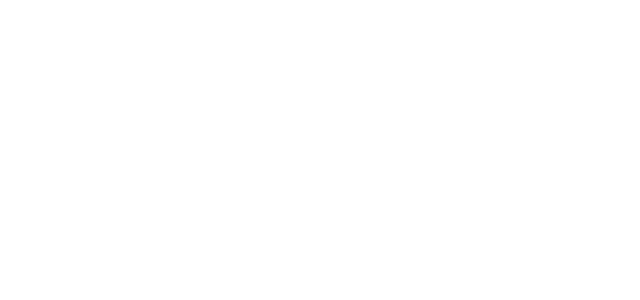
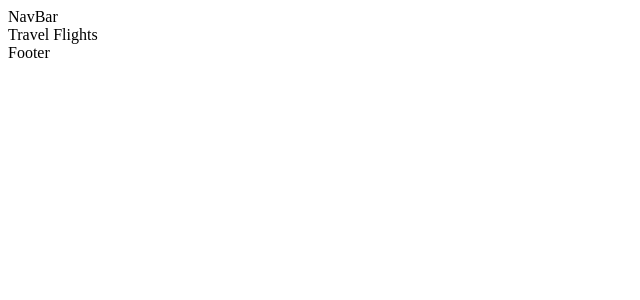
Before and after one commit to team-caffeine-fp/reducto-client, a React (Vite) app: page /form in a window 1280 px wide. Before the commit this address had no page. Shown: the top 300 px of the page, without its empty margins (0-640 px from the left). Built offline with nearby package versions, Linux system fonts and the light colour scheme.

Commit message:
Add data object

```diff
--- a/src/App.jsx
+++ b/src/App.jsx
@@ -2,13 +2,14 @@ import React from "react"
 import { Routes, Route} from 'react-router-dom'
 
 import { MainLayout } from "./layouts";
-import { Dashboard } from "./pages";
+import { Dashboard, Form } from "./pages";
 
 export default function App(){
   return (
     <Routes>
-      <Route to={'/'} element={<MainLayout />}>
+      <Route path={'/'} element={<MainLayout />}>
         <Route index element={<Dashboard />}></Route>
+        <Route path={'/form'} element={<Form />}></Route>
       </Route>
     </Routes>
   );
--- /dev/null
+++ b/src/pages/Form/data.jsx
@@ -0,0 +1,32 @@
+const data = [
+    {
+        category: "Travel Flights",
+        fields: [{name: "From", options: []}, {name: "Destination", options: []}, {name: "passengers", options: []}, {name: "flight class", options: []}]
+    },
+    {
+        category: "Freight Flights",
+        fields: [{name: "From", options: []}, {name: "Destination", options: []},{name: "Cargo Weight", options:["kg"]}]
+    },
+    {
+        category: "Road Freight",
+        fields: [{name: "Distance", options: []}, {name: "Cargo Weight", options:["kg"]}]
+    },
+    {
+        category: "Electricity",
+        fields: [{name: "Country", options: []}, {name: "Energy Amount", options:["kWh", "TJ", "GJ", "MMBTU"]}]
+    },
+    {
+        category: "Cloud Computing (CPU)",
+        fields: [{name: "Provider", options: ["GCP", "Azure", "AWS"]}, {name: "Region", options:["Asia East 1","Asia East 2","Asia Northeast 1","Asia Northeast 2","Asia Northeast 3","Asia South 1","Asia Southeast 1","Asia Southeast 2","Australia Southeast  1","Europe North 1","Europe West 1","Europe West 2","Europe West 3","Europe West 4","Europe West 5","Europe West 6","North America Northeast 1","South America East 1","US Central 1","US East 1","US East 4","US West 1","US West 2","US West 3","US West 4"]}, {name: "CPU Count", options:[]}, {name: "CPU Load", options:[]}, {name: "Duration", options:["hour", "day"]}]
+    },
+    {
+        category: "Cloud Computing (Storage)",
+        fields: [{name: "Provider", options: ["GCP", "Azure", "AWS"]}, {name: "Region", options:["Asia East 1","Asia East 2","Asia Northeast 1","Asia Northeast 2","Asia Northeast 3","Asia South 1","Asia Southeast 1","Asia Southeast 2","Australia Southeast  1","Europe North 1","Europe West 1","Europe West 2","Europe West 3","Europe West 4","Europe West 5","Europe West 6","North America Northeast 1","South America East 1","US Central 1","US East 1","US East 4","US West 1","US West 2","US West 3","US West 4"]}, {name: "Storage Type", options:[]}, {name: "Data", options:[]}, {name: "Duration", options:["hour", "day"]}]
+    },
+    {
+        category: "Cloud Computing (Memory)",
+        fields: [{name: "Provider", options: ["GCP", "Azure", "AWS"]}, {name: "Region", options:["Asia East 1","Asia East 2","Asia Northeast 1","Asia Northeast 2","Asia Northeast 3","Asia South 1","Asia Southeast 1","Asia Southeast 2","Australia Southeast  1","Europe North 1","Europe West 1","Europe West 2","Europe West 3","Europe West 4","Europe West 5","Europe West 6","North America Northeast 1","South America East 1","US Central 1","US East 1","US East 4","US West 1","US West 2","US West 3","US West 4"]}, {name: "Data", options:[]}, {name: "Duration", options:["hour", "day"]}]
+    }
+]
+
+export default data
--- a/src/pages/Form/index.jsx
+++ b/src/pages/Form/index.jsx
@@ -1,8 +1,13 @@
 import React from 'react'
 
+import data from './data'
+
 function index() {
+
   return (
-    <div>index</div>
+    <div>
+      {data[0].category}
+    </div>
   )
 }
 
```
